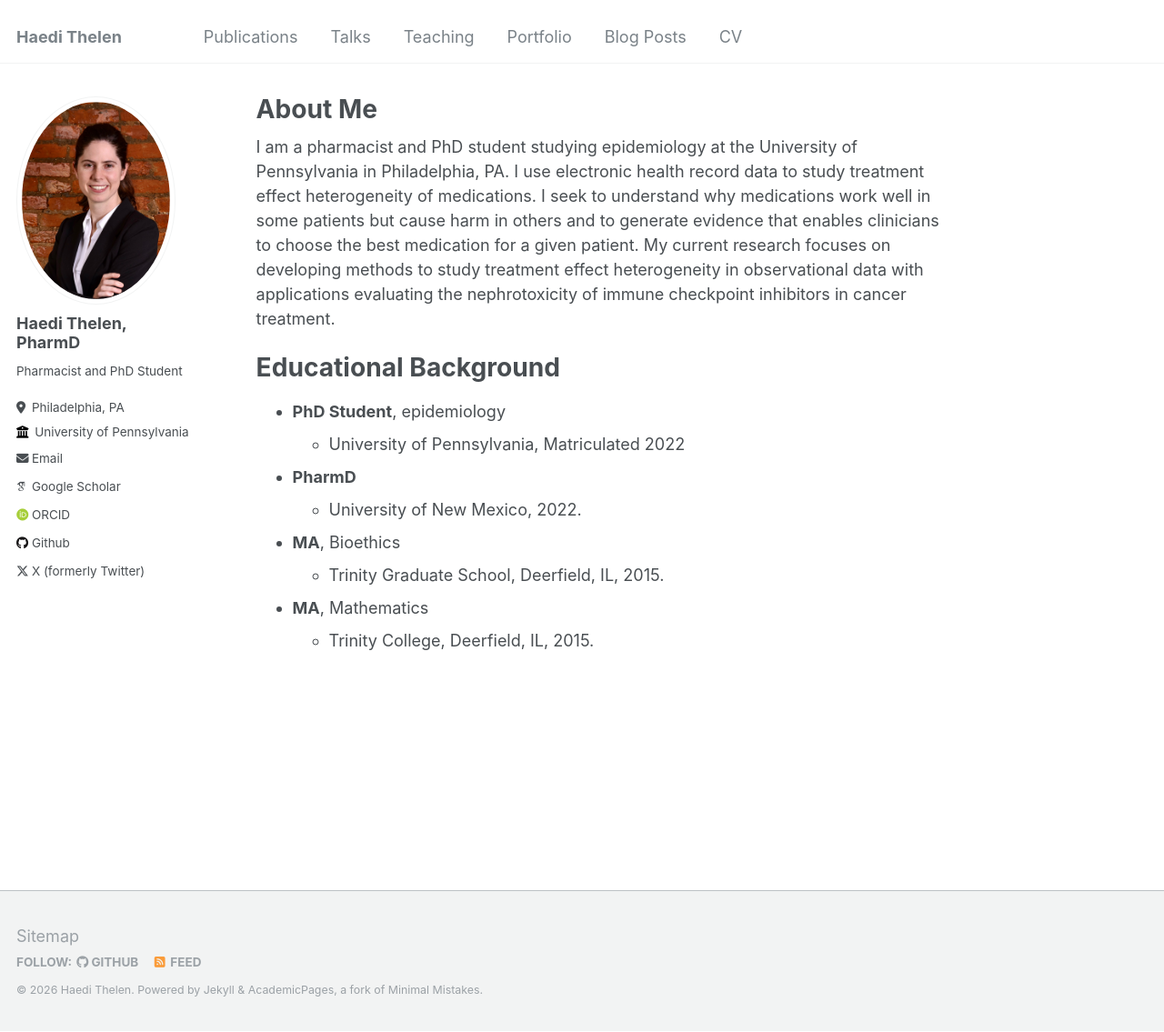
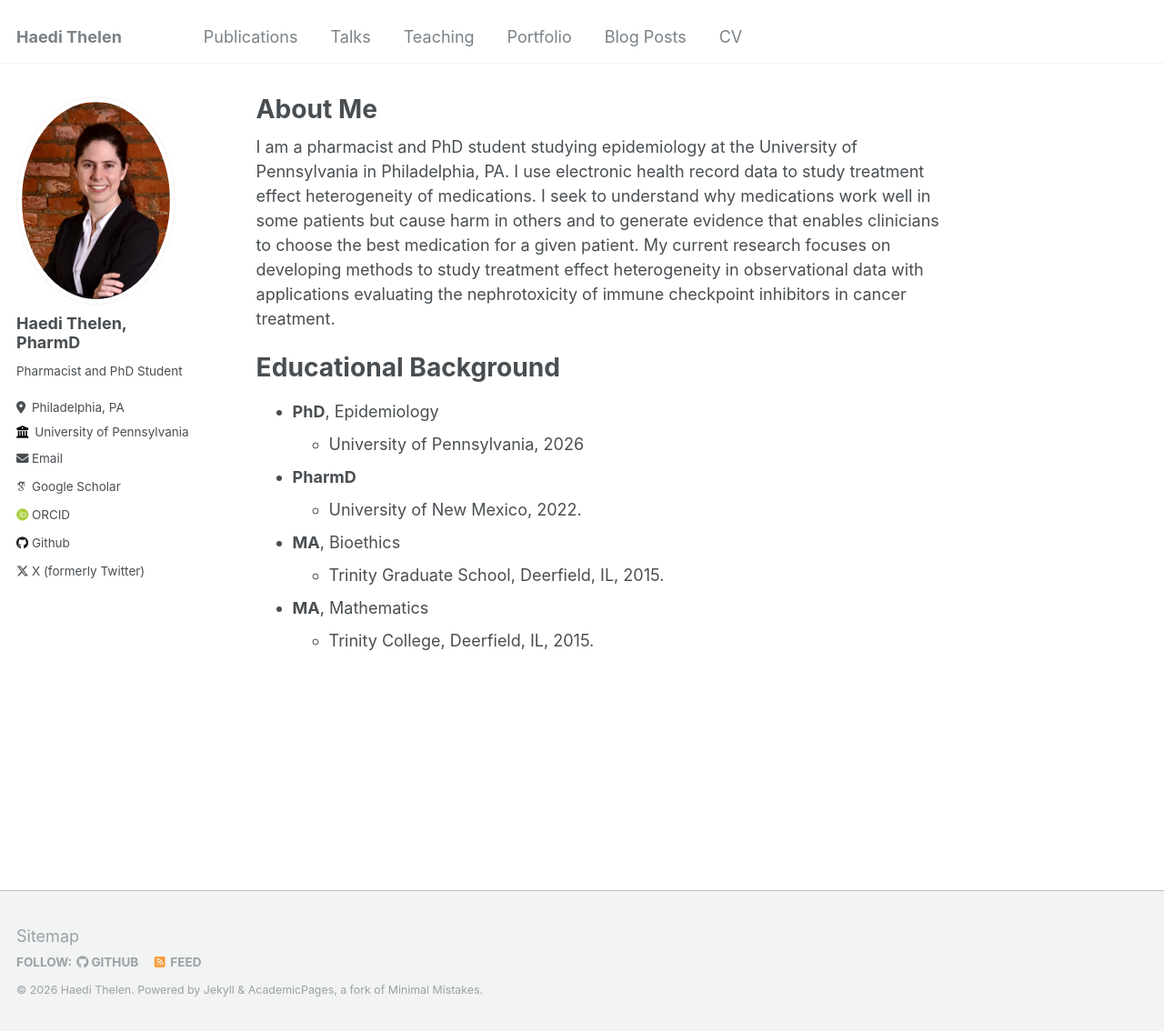
Before and after one commit to HaediThelen/HaediThelen.github.io, a Jekyll site: the page built from _pages/about.md, in a window 1280 px wide and 1135 px high. Shown: the whole window at 91% size. Built offline with Jekyll 4.4.1, drawn with Linux system fonts in a browser that asks for light colours; some web fonts are replaced.

Commit message:
Update education.

```diff
--- a/_pages/about.md
+++ b/_pages/about.md
@@ -12,8 +12,8 @@ I am a pharmacist and PhD student studying epidemiology at the University of Pen
 Educational Background
 ======
 
-* __PhD Student__, epidemiology
-  * University of Pennsylvania, Matriculated 2022
+* __PhD__, Epidemiology
+  * University of Pennsylvania, 2026
 
 * __PharmD__
   * University of New Mexico, 2022.
```
